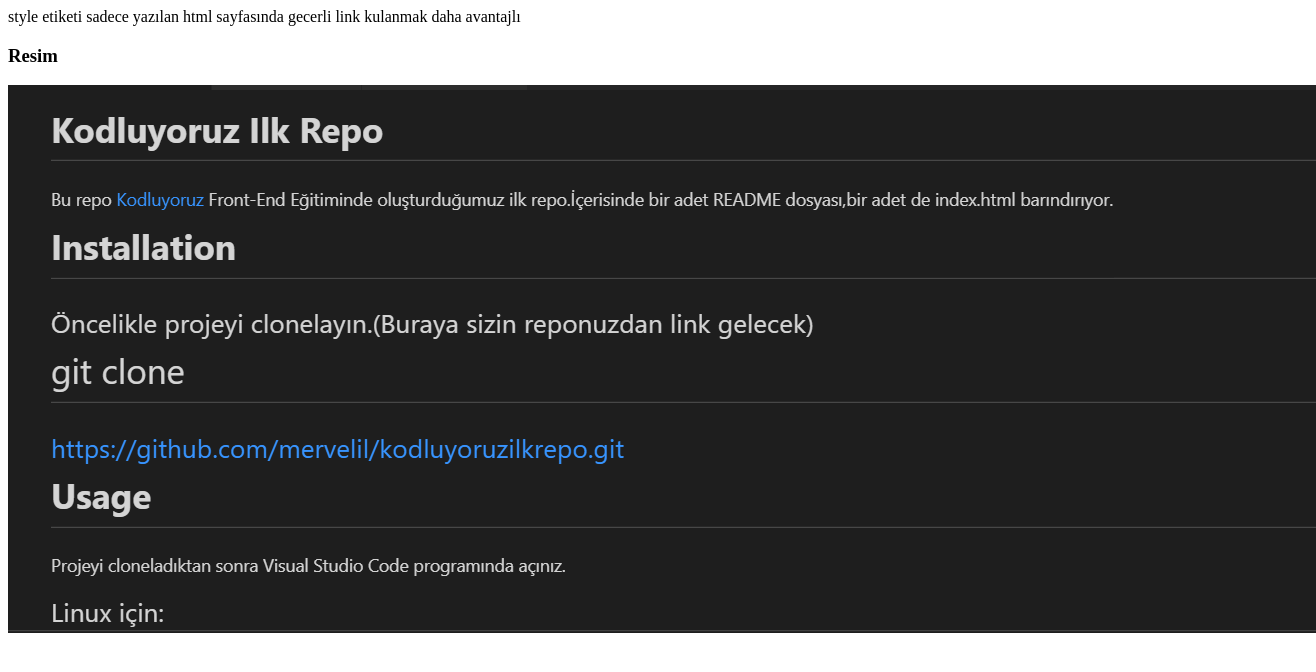
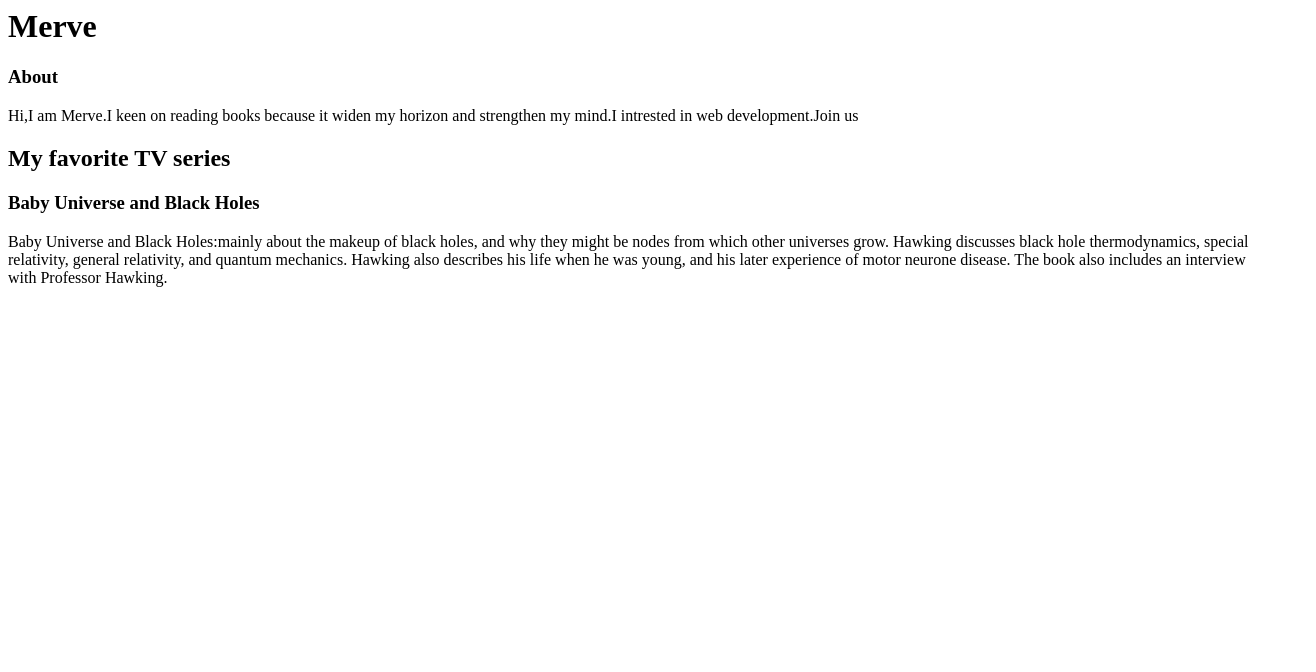
Before and after one commit to mervelil/kodluyoruzilkrepo, a plain HTML site: page index.html in a window 1280 px wide. Shown: the whole page, 1316 px wide, since content can reach past the window. Drawn offline with Linux system fonts and the light colour scheme.

Commit message:
Add files via upload

```diff
--- a/index.html
+++ b/index.html
@@ -1,25 +1,6 @@
-
-<!DOCTYPE html>
-<html lang="en">
-<head>
-    <meta charset="utf-8">
-    <meta name="viewport" content="width=device-width,initial-scale=1.0">
-    <title>Document</title>
-   <!-- <link rel="stylesheet" href="style.css">-->
-   style etiketi sadece yazılan html sayfasında gecerli link kulanmak daha avantajlı
-  <!--  <link rel="stylesheet" href="css/style.css"> (css clasor burda)-->
-<link rel="stylesheet" href="css/main.css">
-<style>
-/*  body{
-background: aquamarine;
-
-  }*/
-</style>
-</head>
-
-<body>
-    <h3 id="title">Resim</h3>
-    <img src="kodluyoruzilkrepo/SS.png" alt="foto">
-
-</body>
-</html>
+<h1>Merve</h1>
+<h3>About</h3>
+<p>Hi,I am Merve.I keen on reading books because it widen my horizon and strengthen my mind.I intrested in web development.Join us</p>
+<h2>My favorite TV series</h2>
+<h3>Baby Universe and Black Holes</h3>
+<p>Baby Universe and Black Holes:mainly about the makeup of black holes, and why they might be nodes from which other universes grow. Hawking discusses black hole thermodynamics, special relativity, general relativity, and quantum mechanics. Hawking also describes his life when he was young, and his later experience of motor neurone disease. The book also includes an interview with Professor Hawking.</p>
```
